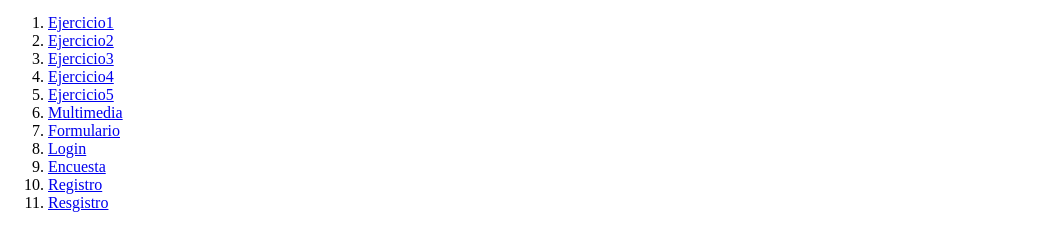
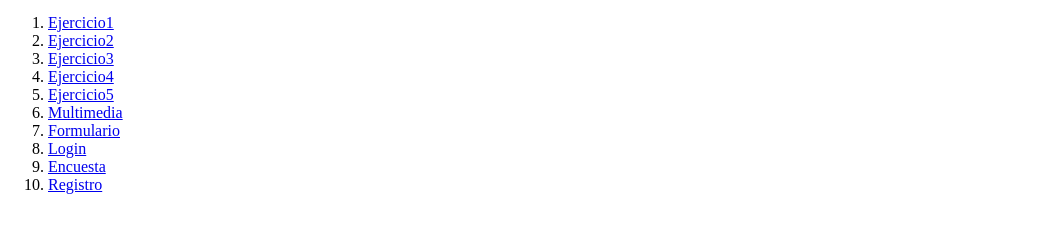
Before and after one commit to hugogazquez/hugogazquez.github.io, a plain HTML site: page index.html in a window 1280 px wide. Shown: the part 515-766 px from the top of the page, without its empty margins (0-1056 px from the left). Drawn offline with Linux system fonts and the light colour scheme.

Commit message:
Restore links and list items in index.html

```diff
--- a/index.html
+++ b/index.html
@@ -17,6 +17,5 @@
             <li><a href=./form_login.html>Login</li>
             <li><a href=./form_encuesta.html>Encuesta</li>
             <li><a href=./form_registro.html>Registro</li>
-            <li><a href=./form_registro.html>Resgistro</li>
 
         </ol>
```
